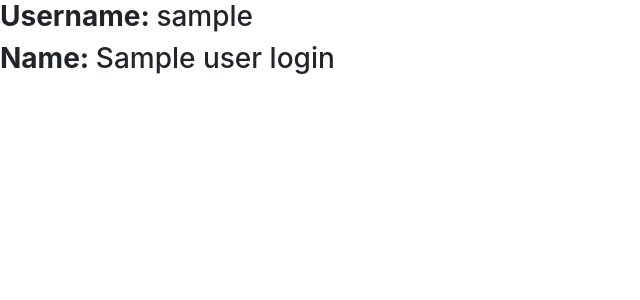
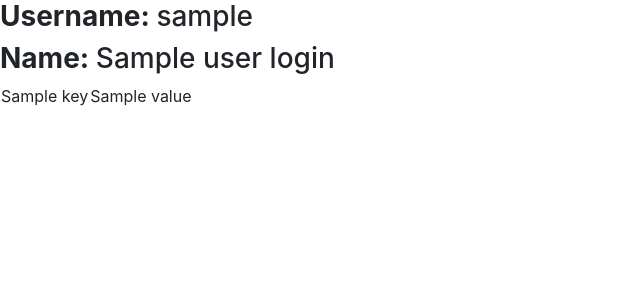
Before and after one commit to SeanFitz1997/CS3012-Lowest_Common_Ancestor-, a Django app: template Github_Access/User/templates/User/userView.html in a window 1280 px wide. Shown: the part 101-401 px from the top of the page, without its empty margins (0-640 px from the left). Run offline with Django 3.2, Linux system fonts and the light colour scheme; the template is opened without the code that fills it: most values are stand-ins (such as "Sample title", 1, 10 or a date in 2020); some libraries are stand-ins or nearby versions.

Commit message:
Output total data in a table

```diff
--- a/Github_Access/User/templates/User/header.html
+++ b/Github_Access/User/templates/User/header.html
@@ -6,6 +6,7 @@
   {% load staticfiles %}
   <link rel="stylesheet" href="{% static 'css/bootstrap.min.css' %}" type = "text/css"/>
   <link rel="icon" type="image/png" href="https://image.flaticon.com/icons/svg/23/23957.svg" />
+  <script src = "https://d3js.org/d3.v4.min.js"></script>
 </head>
 
 <body style = "margin-bottom:50px;">
--- a/Github_Access/User/templates/User/userView.html
+++ b/Github_Access/User/templates/User/userView.html
@@ -10,7 +10,25 @@
         </form>
 
     {% else %}
+        <script>
+            var langs = document.getElementsByClassName('lang');
+            var locs = document.getElementsByClassName('loc');
+            var graph = d3.select('#total_skills');
+            console.log(graph);
+
+        </script>
         <h3><b>Username: </b>{{ user_login.login }}</h3>
         <h3><b>Name: </b>{{ user_login.name }}</h3>
+
+        <table>
+            {% for key, value in lang_info.items %}
+            <tr>
+                <td class="lang">{{ key }}</td>
+                <td class="loc">{{ value }}</td>
+            </tr>
+            {% endfor %}
+        </table>
+
+        <svg id="total_skills"></svg>
     {% endif %}
 {% endblock %}
--- a/Github_Access/User/views.py
+++ b/Github_Access/User/views.py
@@ -2,6 +2,7 @@ from django.shortcuts import render
 from django.views.generic import TemplateView
 from django.contrib import messages
 from github import Github
+import json
 from .forms import UserForm
 from Access_API.Access import getLangSkills, getRepoDetails
 
@@ -20,8 +21,11 @@ class userView(TemplateView):
         if form.is_valid:
             try:
                 g = Github(form.data['userName'], form.data['password'])
+                lang_info = getLangSkills(g)
+
                 context = {
-                    'user_login' : g.get_user()
+                    'user_login' : g.get_user(),
+                    'lang_info' : lang_info[0]
                 }
                 return render(request, self.template_name, context)
             except:
```
